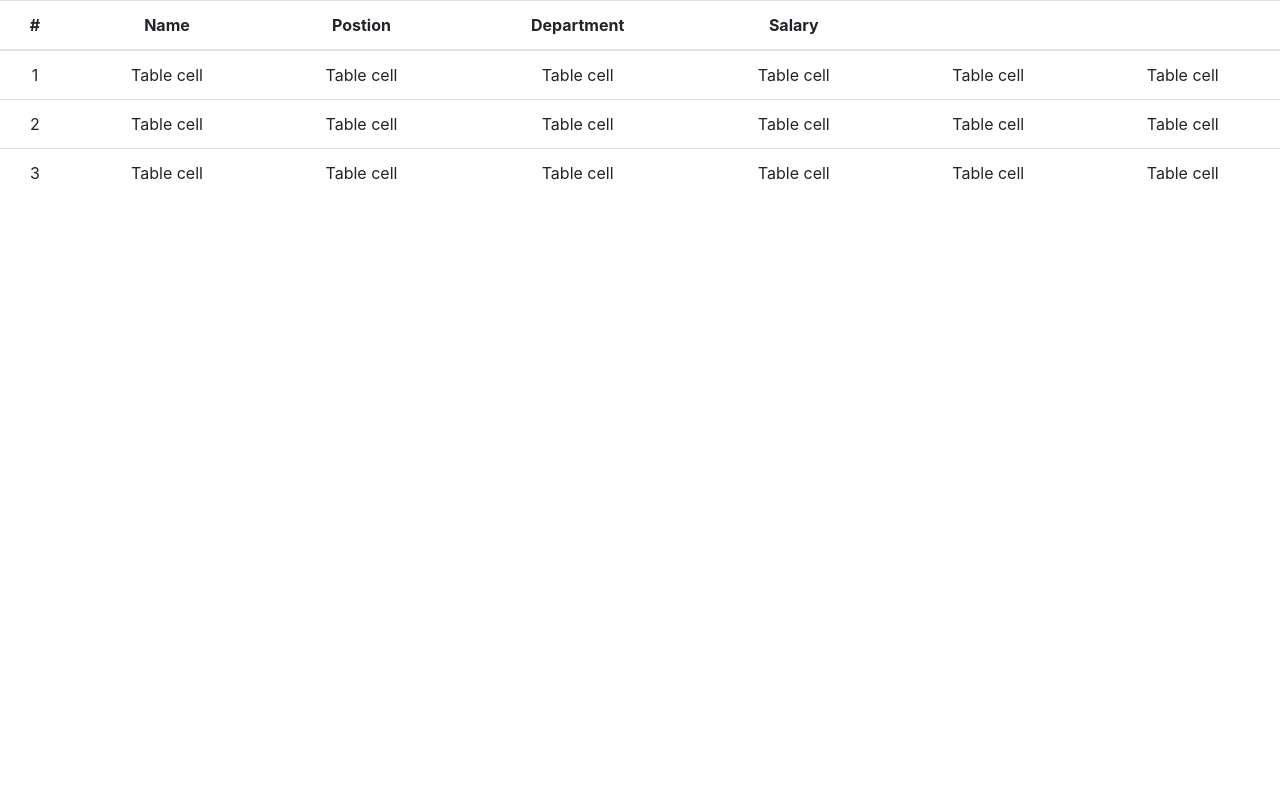
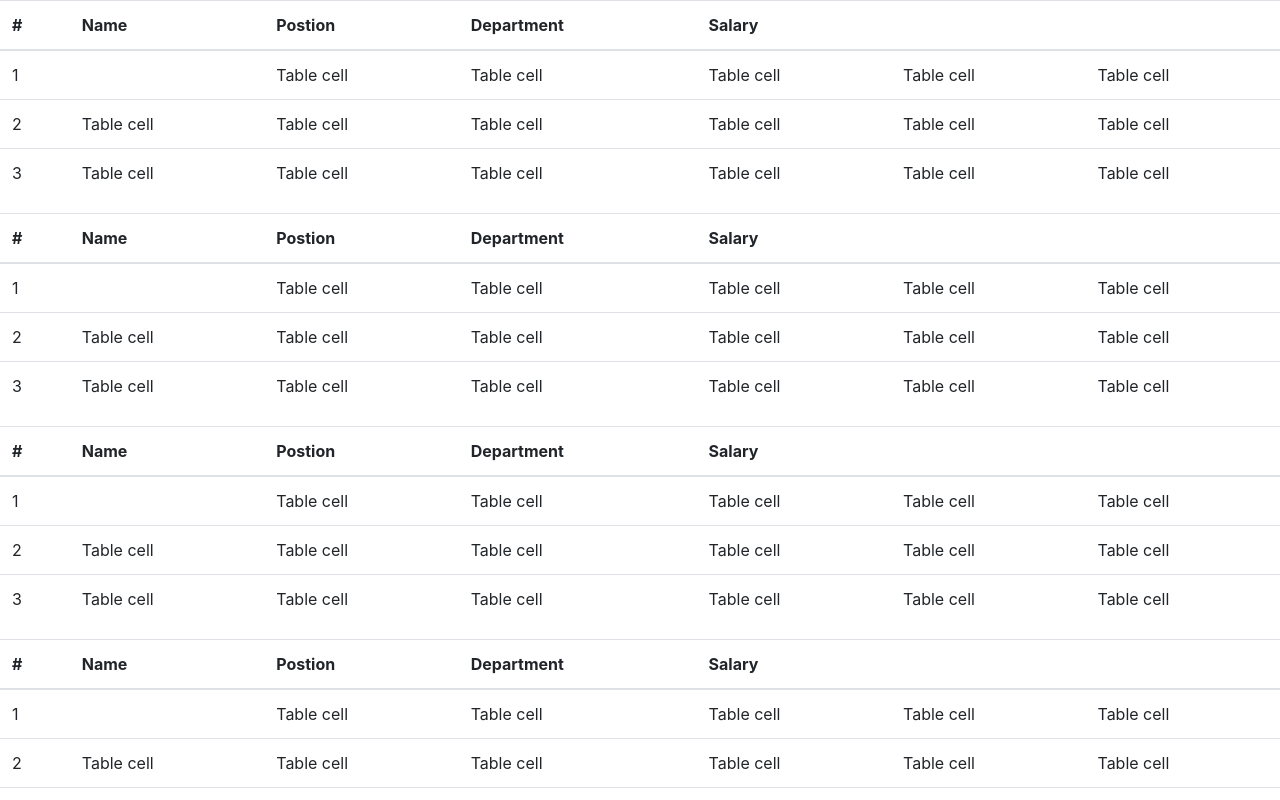
Before and after one commit to eloso85/React_Employee_Directory1, a React (Create React App) app: page / in a window 1280 px wide. Shown: the top 800 px of the page. Built offline with nearby package versions, Linux system fonts and the light colour scheme.

Commit message:
added table

```diff
--- a/src/App.js
+++ b/src/App.js
@@ -3,11 +3,14 @@ import React from 'react';
 import './App.css';
 //import * as ReactBootStrap from "react-bootstrap"
 import Table from './Table'
+import EmployeeData from "./EmployeeData"
+
 
 function App() {
+  const employeeComponent = EmployeeData.map( employee => <Table key ={employee.id} name ={employee.name} />)
   return (
-    <div className="App">
-     <Table />
+    <div>
+      {employeeComponent}
     </div>
   );
 }
--- a/src/Table.js
+++ b/src/Table.js
@@ -1,11 +1,13 @@
 import React from 'react'
 import * as ReactBootStrap from "react-bootstrap"
-import EmployeeData from "./EmployeeData"
+//import EmployeeData from "./EmployeeData"
 
 function Table(){
+
     return (
         <div>
             <ReactBootStrap.Table responsive>
+
   <thead>
     <tr>
       <th>#</th>
@@ -20,7 +22,7 @@ function Table(){
   <tbody>
     <tr>
       <td>1</td>
-      <td>Table cell</td>
+      <td></td>
       <td>Table cell</td>
       <td>Table cell</td>
       <td>Table cell</td>
```
